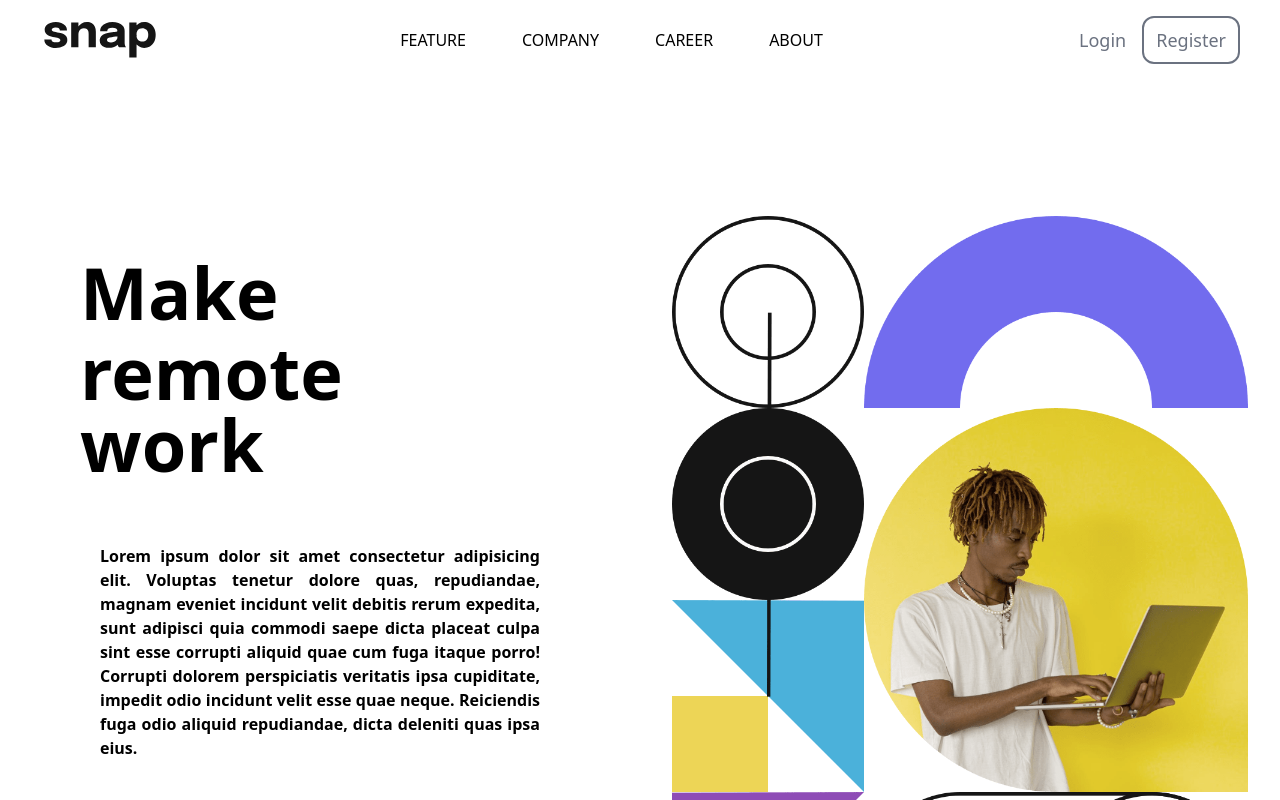
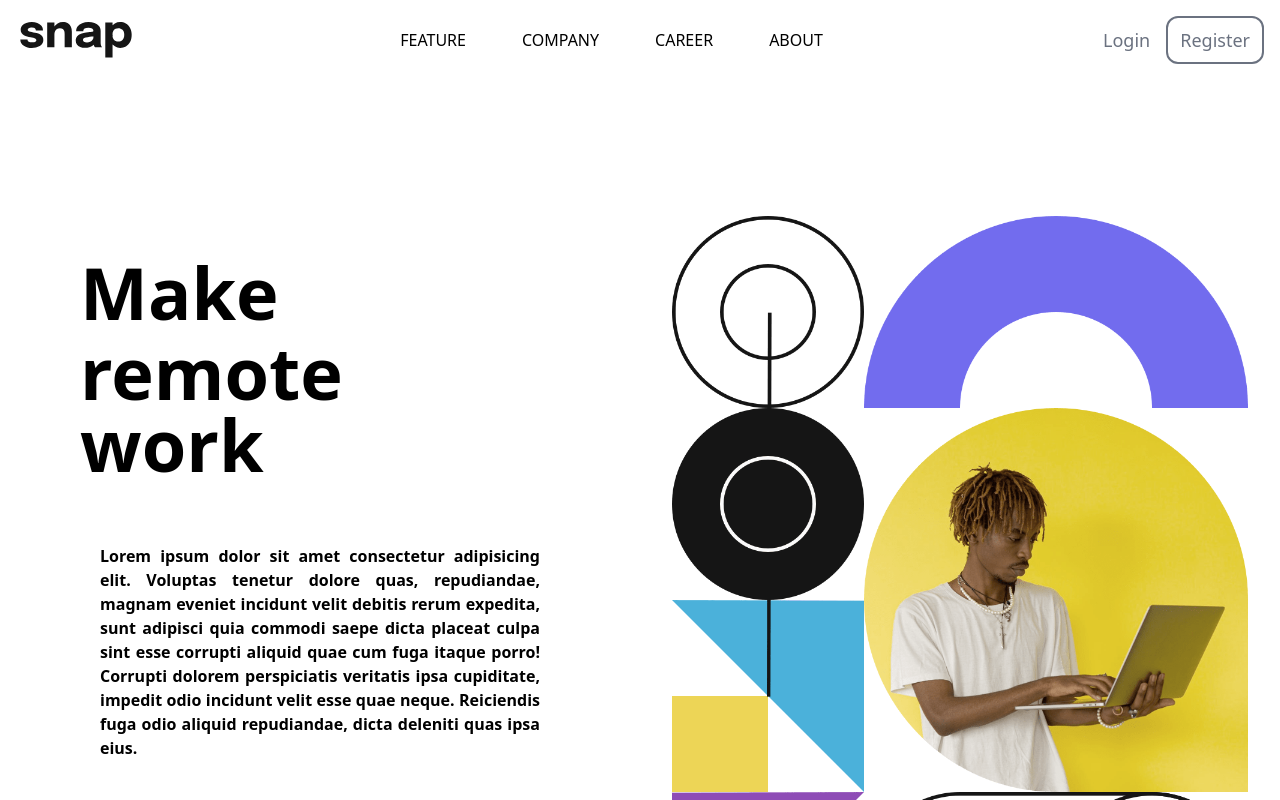
Before and after one commit to GoodnessAbass19/remote-work-1, a React (Create React App) app: page / in a window 1280 px wide. Shown: the top 800 px of the page. Built offline with nearby package versions, Linux system fonts and the light colour scheme.

Commit message:
Update nav.jsx

```diff
--- a/src/components/nav.jsx
+++ b/src/components/nav.jsx
@@ -25,7 +25,7 @@ const Nav = () => {
     ]
     return (
         <nav className="bg-white">
-            <div className="flex md:items-center font-medium justify-between mx-6">
+            <div className="flex md:items-center font-medium justify-between">
                 <div className="z-50 p-5 md:w-auto w-full flex justify-between">
                     <img src={logo} alt="" className="md:cursor-pointer  h-9" />
                     <div className="text-3xl md:hidden cursor-pointer" onClick={() => setOpen(!open)}>
```
